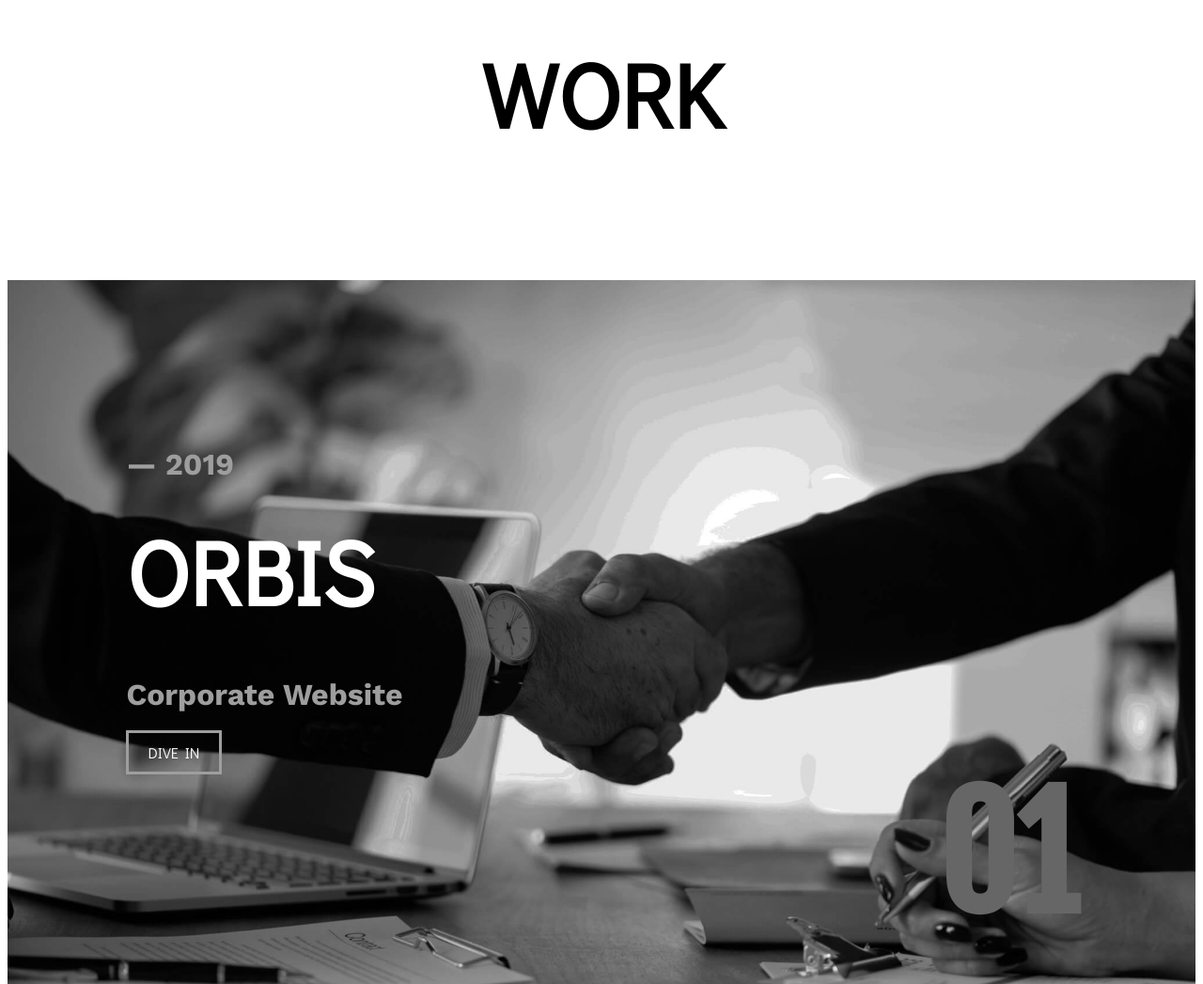
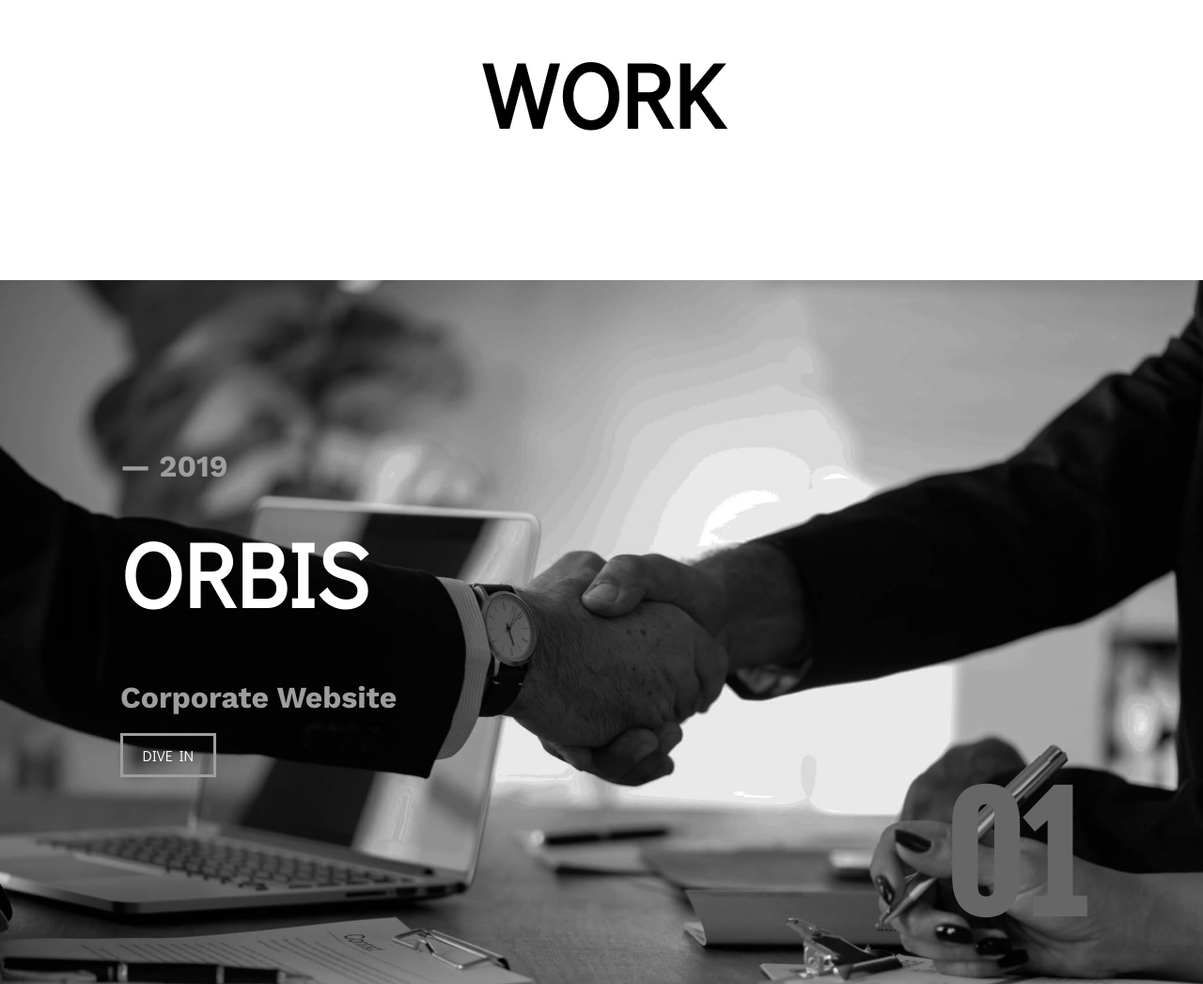
Before and after one commit to Ninni-cfm/Portfolio, a plain HTML site: page index.html in a window 1280 px wide. Shown: the part 1162-2209 px from the top of the page at 94% size. Drawn offline with nearby package versions, Linux system fonts and the light colour scheme.

Commit message:
Last glitches fixed

```diff
--- a/assets/css/style.css
+++ b/assets/css/style.css
@@ -5,14 +5,19 @@
 @import url('https://fonts.googleapis.com/css2?family=Didact+Gothic&display=swap');
 @import url('https://fonts.googleapis.com/css2?family=Fjalla+One&display=swap');
 
-/* head {
-    font-size: 20px;
-} */
+
+/* ===========================================================================================
+ * Remove border and padding for body
+ */
+body {
+    margin: 0;
+    padding: 0;
+}
 
 /* ===========================================================================================
  * The initial page: It's me!
  */
- .header {
+.header {
     min-height: 100vh;
     text-align: center;
     font-family: 'Work Sans', sans-serif;
@@ -205,8 +210,8 @@ article a:hover {
     animation-duration: 0.5s;
     animation-direction: alternate;
     animation-iteration-count: infinite;
-  }
-  @keyframes pulsing {
+}
+@keyframes pulsing {
     from { transform: scale(1.0); }
     to   { transform: scale(0.5); }
-  }
+}
```
